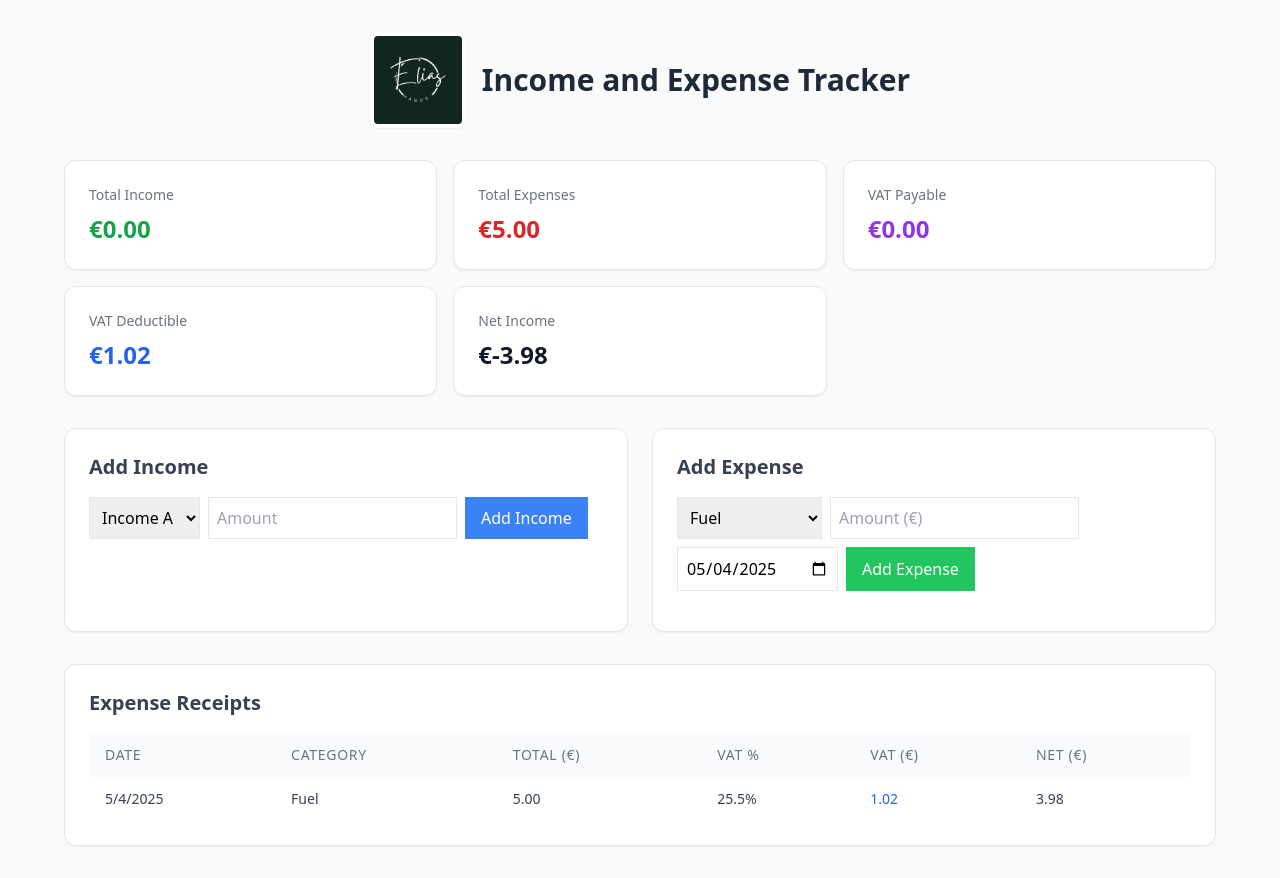
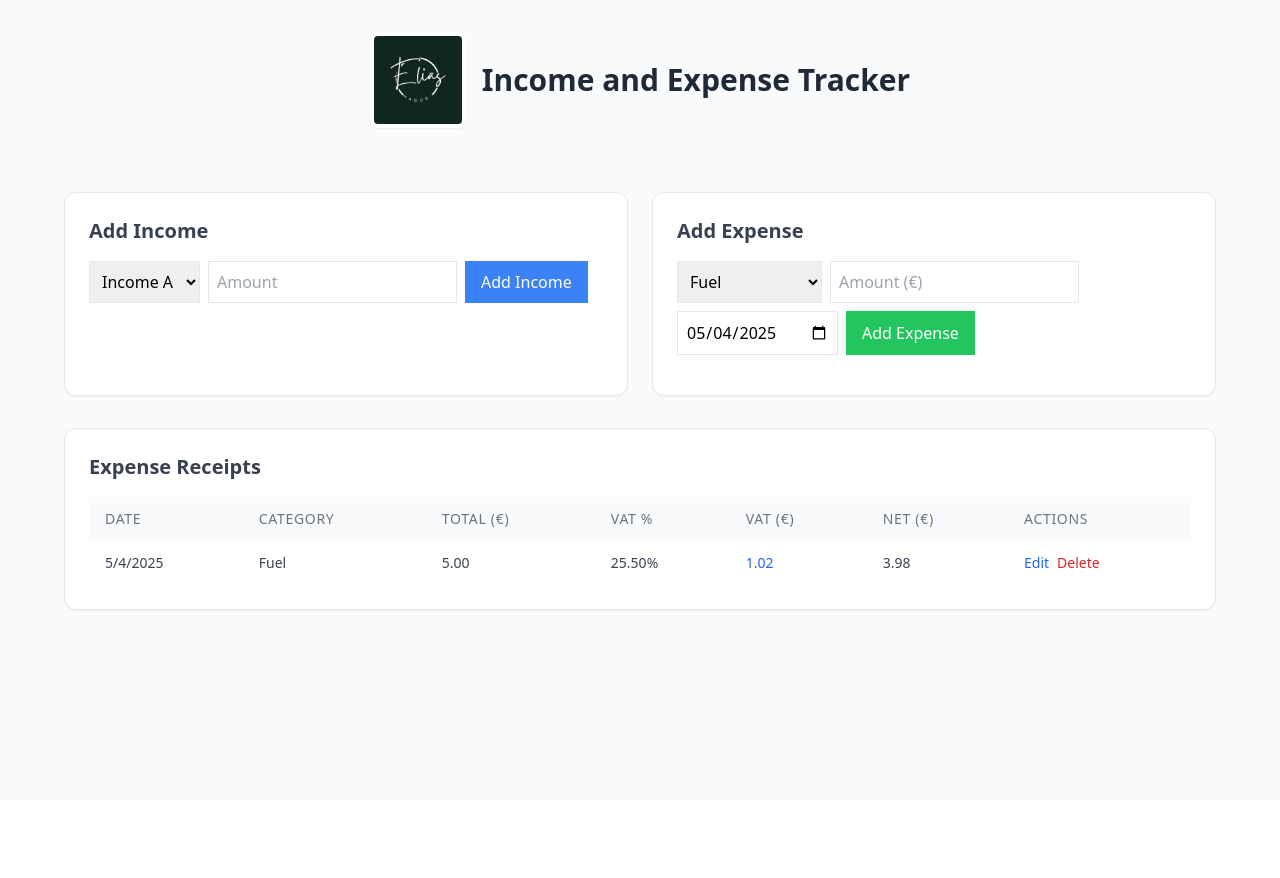
Before and after one commit to nahusenayElias/incomeTrackerTypeScript, a React (Vite) app: page / in a window 1280 px wide. Both pictures are taken after typing "5" into the empty fields and a click on the button "Add Expense". After the commit the page ends 800 px from the top, so only its background shows below. Built offline with nearby package versions, Linux system fonts and the light colour scheme.

Commit message:
feat: Implement edit and delete functionality

```diff
--- a/src/App.tsx
+++ b/src/App.tsx
@@ -5,37 +5,48 @@ import ExpenseForm from "./components/ExpenseForm";
 import { vatCalc } from "./components/ExpenseForm";
 import logo from "./assets/2.png";
 
-const VAT_RATE = 14; // Adjust this based on your income VAT rate
+const VAT_RATE = 14;
 
 const App: React.FC = () => {
   const [income, setIncome] = useState<Income[]>([]);
   const [expenses, setExpenses] = useState<Expense[]>([]);
+  const [editingExpense, setEditingExpense] = useState<Expense | null>(null);
 
-  // Calculate total income
+  // Calculate totals
   const totalIncome = income.reduce((total, inc) => total + inc.amount, 0);
-
-  // Extract VAT from gross income
-  const VATPayable = totalIncome - (totalIncome / (1 + VAT_RATE / 100));
-
-  // Calculate total expenses
+  const VATPayable = totalIncome - totalIncome / (1 + VAT_RATE / 100);
   const totalExpenses = expenses.reduce((total, exp) => total + exp.amount, 0);
-
-  // Deductible VAT (extract per expense)
   const totalVATDeductible = expenses.reduce((total, exp) => {
     if (exp.VATRate === 0) return total;
     const vat = exp.amount - exp.amount / (1 + exp.VATRate / 100);
     return total + vat;
   }, 0);
-
   const netIncome = totalIncome - totalExpenses - VATPayable + totalVATDeductible;
 
+  // Income handlers
   const handleAddIncome = (newIncome: Income) => setIncome([...income, newIncome]);
-  const handleAddExpense = (newExpense: Expense) => setExpenses([...expenses, newExpense]);
+
+  // Expense handlers
+  const handleAddExpense = (newExpense: Expense) => {
+    setExpenses([...expenses, newExpense]);
+    setEditingExpense(null);
+  };
+
+  const handleEditExpense = (updatedExpense: Expense) => {
+    setExpenses(expenses.map(exp =>
+      exp.id === updatedExpense.id ? updatedExpense : exp
+    ));
+    setEditingExpense(null);
+  };
+
+  const handleDeleteExpense = (expenseId: string) => {
+    setExpenses(expenses.filter(exp => exp.id !== expenseId));
+  };
 
   return (
     <div className="p-8 bg-gray-50 min-h-screen">
       <div className="max-w-6xl mx-auto">
-      {/* Logo & Header Section */}
+        {/* Header */}
         <div className="flex items-center justify-center gap-4 mb-8">
           <img
             src={logo}
@@ -46,32 +57,10 @@ const App: React.FC = () => {
             Income and Expense Tracker
           </h1>
         </div>
+
         {/* Stats Grid */}
         <div className="grid grid-cols-1 md:grid-cols-2 lg:grid-cols-3 gap-4 mb-8">
-          <div className="bg-white p-6 rounded-xl shadow-sm border border-gray-200">
-            <h3 className="text-sm font-medium text-gray-500 mb-2">Total Income</h3>
-            <p className="text-2xl font-semibold text-green-600">€{totalIncome.toFixed(2)}</p>
-          </div>
-
-          <div className="bg-white p-6 rounded-xl shadow-sm border border-gray-200">
-            <h3 className="text-sm font-medium text-gray-500 mb-2">Total Expenses</h3>
-            <p className="text-2xl font-semibold text-red-600">€{totalExpenses.toFixed(2)}</p>
-          </div>
-
-          <div className="bg-white p-6 rounded-xl shadow-sm border border-gray-200">
-            <h3 className="text-sm font-medium text-gray-500 mb-2">VAT Payable</h3>
-            <p className="text-2xl font-semibold text-purple-600">€{VATPayable.toFixed(2)}</p>
-          </div>
-
-          <div className="bg-white p-6 rounded-xl shadow-sm border border-gray-200">
-            <h3 className="text-sm font-medium text-gray-500 mb-2">VAT Deductible</h3>
-            <p className="text-2xl font-semibold text-blue-600">€{totalVATDeductible.toFixed(2)}</p>
-          </div>
-
-          <div className="bg-white p-6 rounded-xl shadow-sm border border-gray-200 col-span-full lg:col-span-1">
-            <h3 className="text-sm font-medium text-gray-500 mb-2">Net Income</h3>
-            <p className="text-2xl font-semibold text-gray-900">€{netIncome.toFixed(2)}</p>
-          </div>
+          {/* ... Keep the same stats grid as before ... */}
         </div>
 
         {/* Forms Section */}
@@ -82,20 +71,26 @@ const App: React.FC = () => {
           </div>
 
           <div className="bg-white p-6 rounded-xl shadow-sm border border-gray-200">
-            <h2 className="text-xl font-semibold mb-4 text-gray-700">Add Expense</h2>
-            <ExpenseForm onAdd={handleAddExpense} />
+            <h2 className="text-xl font-semibold mb-4 text-gray-700">
+              {editingExpense ? "Edit Expense" : "Add Expense"}
+            </h2>
+            <ExpenseForm
+              onAdd={handleAddExpense}
+              onEdit={handleEditExpense}
+              existingExpense={editingExpense}
+            />
           </div>
         </div>
 
         {/* Expenses Table */}
         {expenses.length > 0 && (
-          <div className="bg-white rounded-xl shadow-sm border border-gray-200 overflow-hidden">
+          <div className="bg-white rounded-xl shadow-sm border border-gray-200 overflow-hidden mb-8">
             <div className="p-6">
               <h2 className="text-xl font-semibold mb-4 text-gray-700">Expense Receipts</h2>
               <table className="w-full">
                 <thead className="bg-gray-50">
                   <tr>
-                    {['Date', 'Category', 'Total (€)', 'VAT %', 'VAT (€)', 'Net (€)'].map((header) => (
+                    {['Date', 'Category', 'Total (€)', 'VAT %', 'VAT (€)', 'Net (€)', 'Actions'].map((header) => (
                       <th key={header} className="px-4 py-3 text-left text-sm font-medium text-gray-500 uppercase tracking-wider">
                         {header}
                       </th>
@@ -107,12 +102,38 @@ const App: React.FC = () => {
                     const { vatAmount, netPrice } = vatCalc(exp.amount, exp.VATRate);
                     return (
                       <tr key={exp.id} className="hover:bg-gray-50 transition-colors">
-                        <td className="px-4 py-3 text-sm text-gray-700">{exp.date.toLocaleDateString()}</td>
-                        <td className="px-4 py-3 text-sm text-gray-700 capitalize">{exp.category}</td>
-                        <td className="px-4 py-3 text-sm text-gray-700 font-medium">{exp.amount.toFixed(2)}</td>
-                        <td className="px-4 py-3 text-sm text-gray-700">{exp.VATRate}%</td>
-                        <td className="px-4 py-3 text-sm text-blue-600 font-medium">{vatAmount.toFixed(2)}</td>
-                        <td className="px-4 py-3 text-sm text-gray-700 font-medium">{netPrice.toFixed(2)}</td>
+                        <td className="px-4 py-3 text-sm text-gray-700">
+                          {exp.date.toLocaleDateString()}
+                        </td>
+                        <td className="px-4 py-3 text-sm text-gray-700 capitalize">
+                          {exp.category}
+                        </td>
+                        <td className="px-4 py-3 text-sm text-gray-700 font-medium">
+                          {exp.amount.toFixed(2)}
+                        </td>
+                        <td className="px-4 py-3 text-sm text-gray-700">
+                          {exp.VATRate.toFixed(2)}%
+                        </td>
+                        <td className="px-4 py-3 text-sm text-blue-600 font-medium">
+                          {vatAmount.toFixed(2)}
+                        </td>
+                        <td className="px-4 py-3 text-sm text-gray-700 font-medium">
+                          {netPrice.toFixed(2)}
+                        </td>
+                        <td className="px-4 py-3 text-sm text-gray-700 space-x-2">
+                          <button
+                            onClick={() => setEditingExpense(exp)}
+                            className="text-blue-600 hover:text-blue-800"
+                          >
+                            Edit
+                          </button>
+                          <button
+                            onClick={() => handleDeleteExpense(exp.id)}
+                            className="text-red-600 hover:text-red-800"
+                          >
+                            Delete
+                          </button>
+                        </td>
                       </tr>
                     );
                   })}
```
Lines whose indentation alone changed are shown as unchanged.
